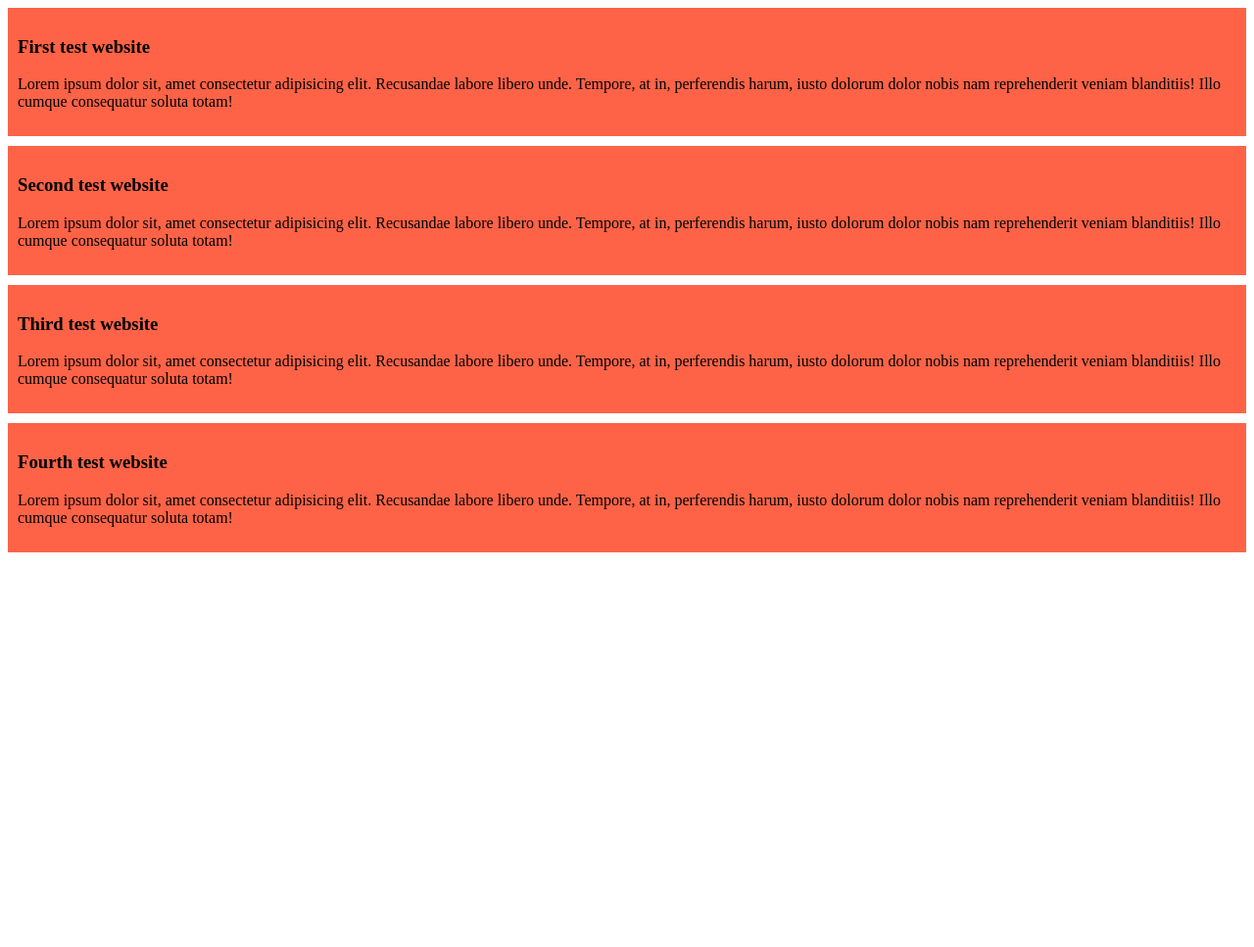
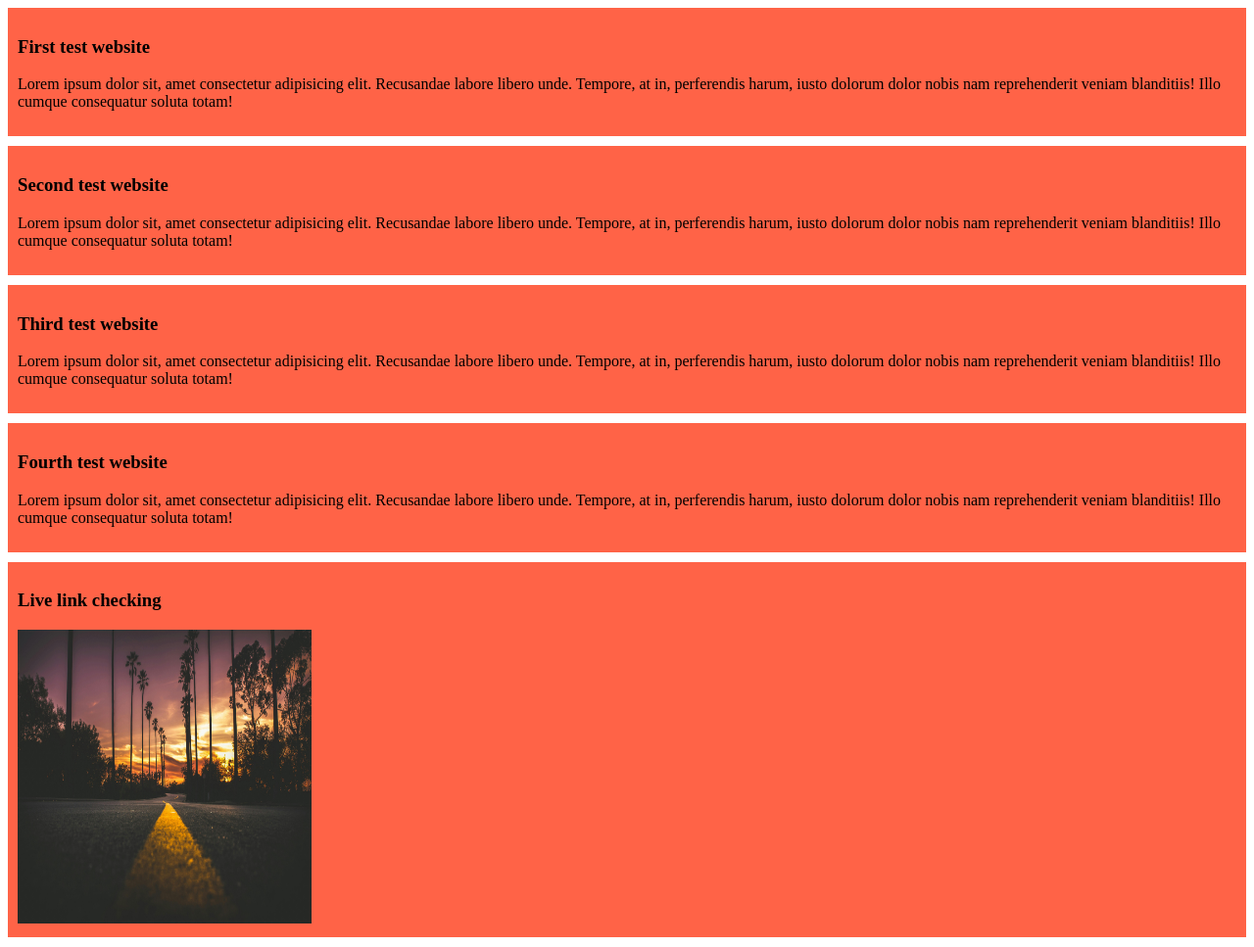
Before and after one commit to redwan-hossain/test-github-repo, a plain HTML site: page index.html in a window 1280 px wide. Shown: the whole page at 98% size. Before the commit the page ends 800 px from the top, so only its background shows below. Drawn offline with Linux system fonts and the light colour scheme.

Commit message:
image added here

```diff
--- a/index.html
+++ b/index.html
@@ -23,5 +23,10 @@
         <h3>Fourth test website</h3>
         <p>Lorem ipsum dolor sit, amet consectetur adipisicing elit. Recusandae labore libero unde. Tempore, at in, perferendis harum, iusto dolorum dolor nobis nam reprehenderit veniam blanditiis! Illo cumque consequatur soluta totam!</p>
     </div>
+
+    <div>
+        <h3>Live link checking</h3>
+        <img width="300px" height="300px" src="images/1.jpg" alt="there is a image">
+    </div>
 </body>
 </html>
```
Also changed, not shown: images/1.jpg (added).
